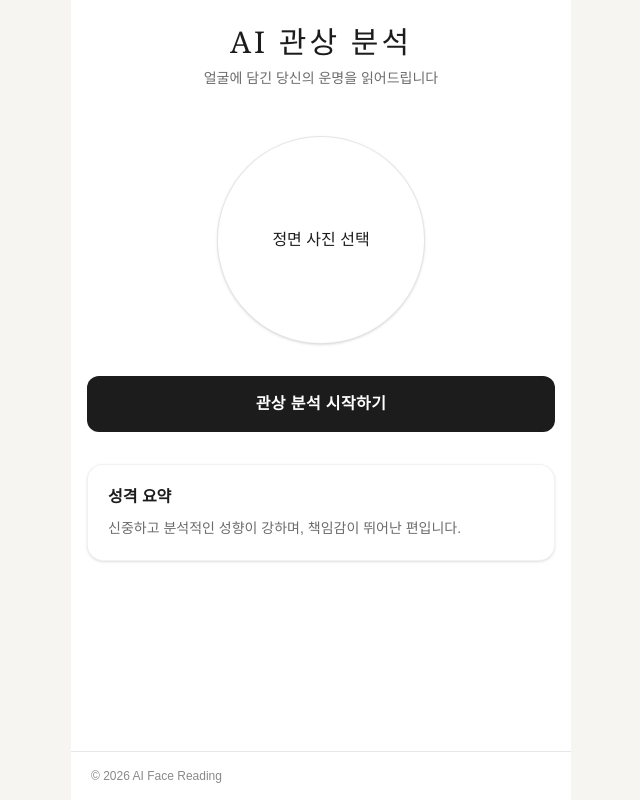
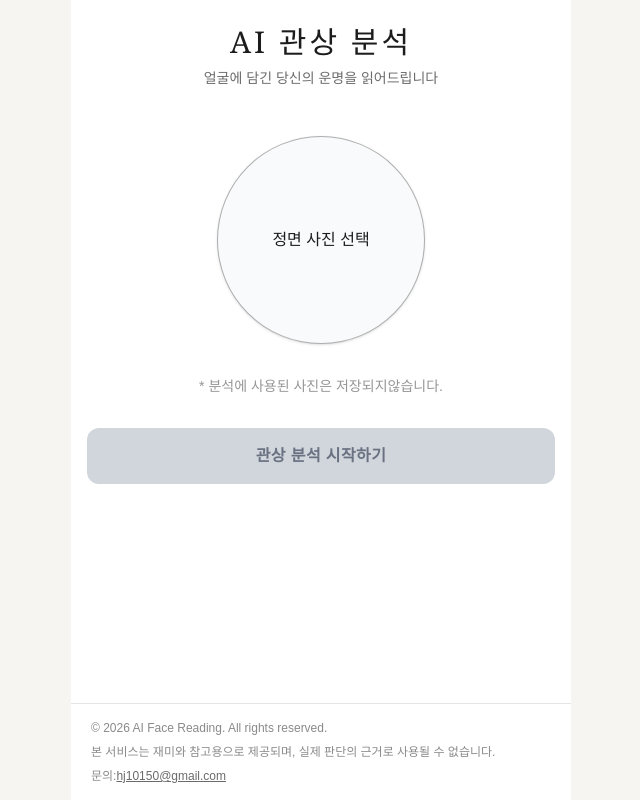
Before and after one commit to leehj1050/AiFaceReading, a Next.js app: page / in a window 1280 px wide. Shown: the whole page, without its empty margins (319-959 px from the left). Built offline with nearby package versions, Linux system fonts and the light colour scheme.

Commit message:
feature: main design & 기능개발

```diff
--- a/app/component/imgUpload_Camera/ImageUpload.tsx
+++ b/app/component/imgUpload_Camera/ImageUpload.tsx
@@ -1,15 +1,15 @@
-const ImageUpload = ({ onSelect }: { onSelect: (img: string) => void }) => {
+import { useFaceImageStore } from "@/store/useFaceImageStore";
+
+const ImageUpload = () => {
+    const { setImage } = useFaceImageStore();
+
     const handleFile = (e: React.ChangeEvent<HTMLInputElement>) => {
         const file = e.target.files?.[0];
         if (!file) return;
 
-        const reader = new FileReader();
-        reader.onloadend = () => {
-            onSelect(reader.result as string);
-        };
-        reader.readAsDataURL(file);
+        const previewUrl = URL.createObjectURL(file);
+        setImage(file, previewUrl);
     };
-
     return (
         <label className="upload-box">
             <input
--- /dev/null
+++ b/app/component/resultCard/ResultCard.tsx
@@ -0,0 +1,16 @@
+import React from 'react'
+
+const PreviewCard = () => {
+    return (
+        <div className="w-full bg-white rounded-2xl p-5 shadow-sm border border-black/5" >
+            <h3 className="text-base font-semibold mb-2">
+                성격 요약
+            </h3>
+            <p className="text-sm text-[#6B6B6B] leading-relaxed">
+                신중하고 분석적인 성향이 강하며, 책임감이 뛰어난 편입니다.
+            </p>
+        </div>
+    )
+}
+
+export default PreviewCard
--- a/app/main/Main.tsx
+++ b/app/main/Main.tsx
@@ -1,38 +1,60 @@
 'use client'
 
+import { useFaceImageStore } from "@/store/useFaceImageStore";
 import ImageUpload from "../component/imgUpload_Camera/ImageUpload";
 
 
 const Main = () => {
+    const { previewUrl, resetImage } = useFaceImageStore();
+
     return (
         <section className="flex flex-col items-center gap-8 text-[#1C1C1C]">
+            {/* Face Input */}
 
             {/* Face Input */}
-            <div className="w-52 h-52 rounded-full border border-black/10 flex items-center justify-center bg-white shadow-sm">
-                <ImageUpload onSelect={(img) => console.log(img)} />
+            <div className="relative w-52 h-52 rounded-full border border-black/30 bg-gray-50 shadow-sm overflow-hidden flex items-center justify-center">
+                {previewUrl ? (
+                    <div className="relative w-full h-full">
+                        <img
+                            src={previewUrl}
+                            alt="선택된 얼굴 이미지"
+                            className="w-full h-full object-cover rounded-full"
+                        />
+
+                        <button
+                            onClick={resetImage}
+                            className="
+                            absolute bottom-2 left-1/2 -translate-x-1/2
+                            bg-black/70 text-white
+                            text-xs px-3 py-1.5
+                            rounded-full
+                            shadow
+                            "
+                        >
+                            변경
+                        </button>
+                    </div>
+                ) : (
+                    <ImageUpload />
+                )}
+            </div>
+
+            <div className="text-center">
+                <p className="text-sm text-[#969696]">* 분석에 사용된 사진은 저장되지않습니다.</p>
             </div>
 
             {/* Action Button */}
             <button
-                className="
-          w-full py-4 rounded-xl
-          bg-[#1C1C1C] text-white
-          font-semibold tracking-wide
-          active:scale-[0.98] transition
-        "
+                className={`w-full py-4 rounded-xl font-semibold tracking-wide transition-all
+                    ${!previewUrl
+                        ? "bg-gray-300 text-gray-500 cursor-not-allowed"
+                        : "bg-[#1C1C1C] text-white active:scale-[0.98]"
+                    }`}
+                disabled={!previewUrl ? true : false}
+                onClick={() => console.log("관상 분석 시작")}
             >
                 관상 분석 시작하기
             </button>
-
-            {/* Result Preview Card */}
-            <div className="w-full bg-white rounded-2xl p-5 shadow-sm border border-black/5">
-                <h3 className="text-base font-semibold mb-2">
-                    성격 요약
-                </h3>
-                <p className="text-sm text-[#6B6B6B] leading-relaxed">
-                    신중하고 분석적인 성향이 강하며, 책임감이 뛰어난 편입니다.
-                </p>
-            </div>
 
         </section>
     );
--- a/app/page.tsx
+++ b/app/page.tsx
@@ -18,9 +18,28 @@ export default function Home() {
       </main>
 
       {/* Footer */}
-      <footer className="max-w-[500px] w-full px-5 py-4 text-xs text-[#8A8A8A] bg-white border-t border-gray-200">
-        © 2026 AI Face Reading
+      <footer className="max-w-[500px] w-full px-5 py-4 text-xs text-[#8A8A8A] bg-white border-t border-black/10">
+        <div className="flex flex-col gap-2">
+          <p>
+            © 2026 AI Face Reading. All rights reserved.
+          </p>
+
+          <p>
+            본 서비스는 재미와 참고용으로 제공되며, 실제 판단의 근거로 사용될 수 없습니다.
+          </p>
+
+          <p>
+            문의:
+            <a
+              href="mailto:hj10150@gmail.com"
+              className="text-[#6B6B6B] underline "
+            >
+              hj10150@gmail.com
+            </a>
+          </p>
+        </div>
       </footer>
+
     </div>
   );
 }
--- a/package.json
+++ b/package.json
@@ -12,7 +12,8 @@
   "dependencies": {
     "next": "16.1.3",
     "react": "19.2.3",
-    "react-dom": "19.2.3"
+    "react-dom": "19.2.3",
+    "zustand": "^5.0.10"
   },
   "devDependencies": {
     "@tailwindcss/postcss": "^4",
--- /dev/null
+++ b/store/useFaceImageStore.ts
@@ -0,0 +1,26 @@
+import { create } from "zustand";
+
+type FaceState = {
+  previewUrl: string | null;
+  file: File | null;
+
+  setImage: (file: File, previewUrl: string) => void;
+  resetImage: () => void;
+};
+
+export const useFaceImageStore = create<FaceState>((set) => ({
+  previewUrl: null,
+  file: null,
+
+  setImage: (file, previewUrl) =>
+    set({
+      file,
+      previewUrl,
+    }),
+
+  resetImage: () =>
+    set({
+      file: null,
+      previewUrl: null,
+    }),
+}));
```
Also changed, not shown: 1 other file (tests, documents, lock files or other folders).
